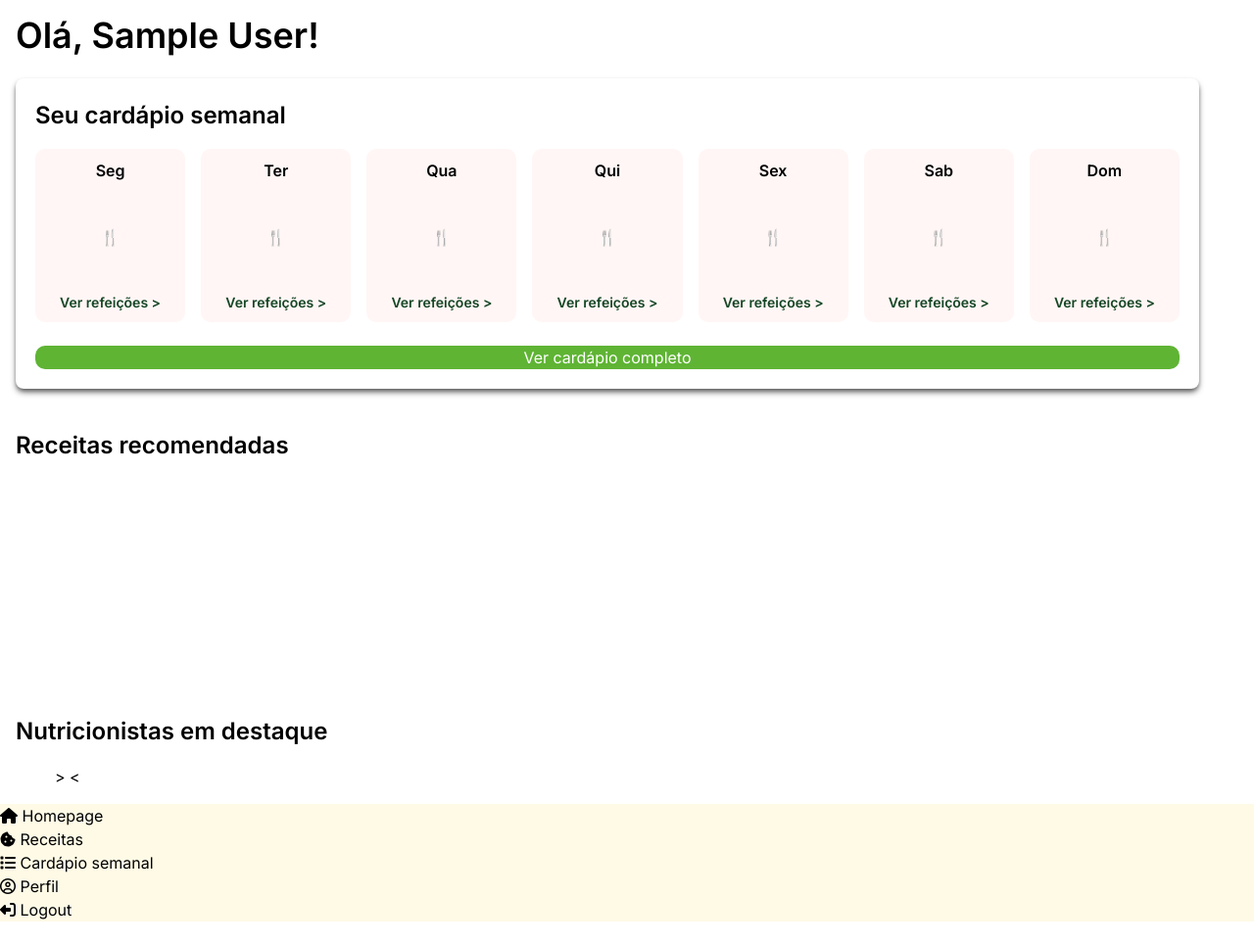
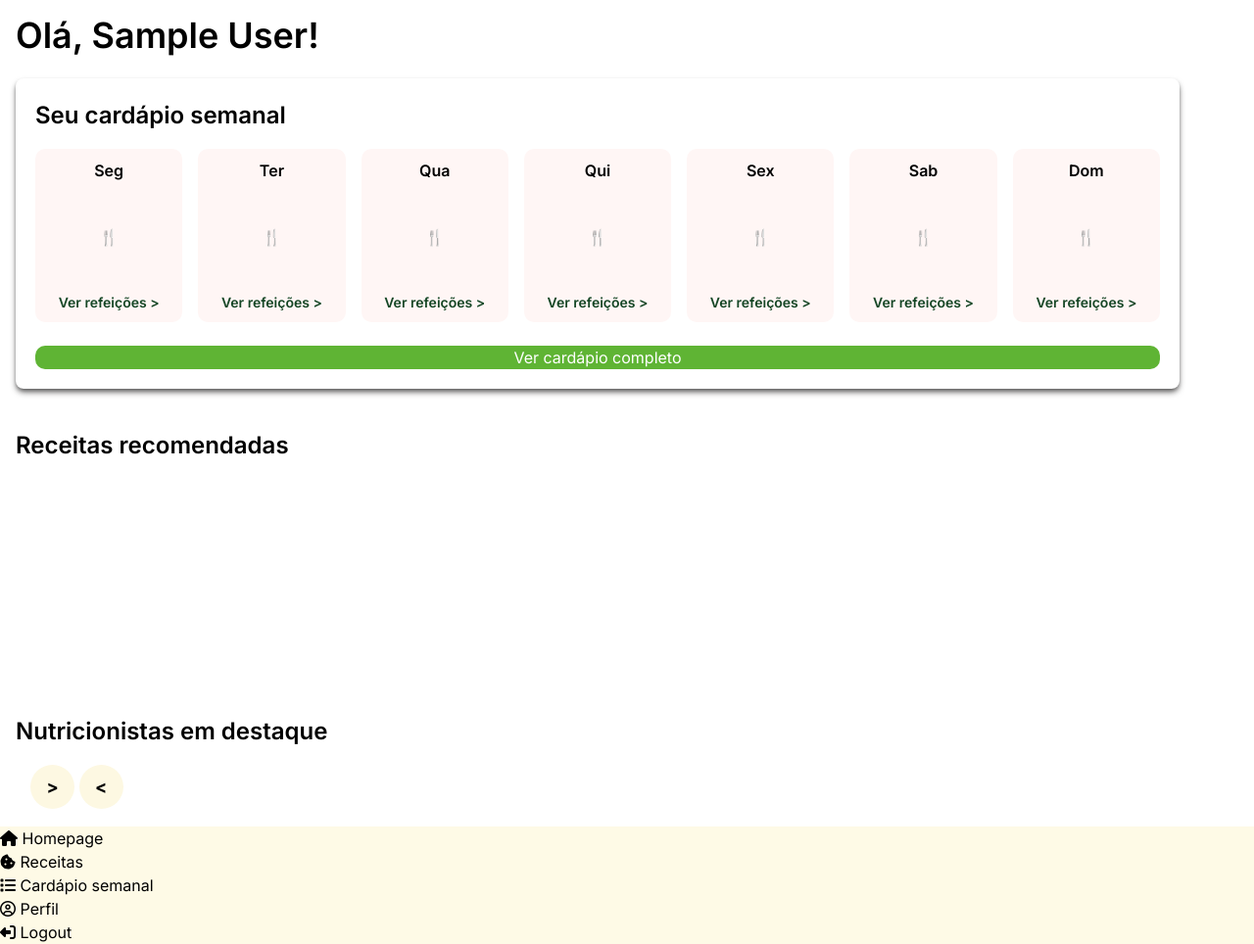
Before and after one commit to ceci869/NutriJoy-IFZN, a Flask app: page /homepage in a window 1280 px wide. Shown: the part 90-1054 px from the top of the page at 98% size. Before the commit the page ends 1031 px from the top, so only its background shows below. Run offline with Flask 3, Linux system fonts and the light colour scheme; the visitor is signed in with stand-in values (Sample User, id 1); data comes from the database, SQL or seed files in the repository; data that the repository does not hold is empty; parts of the project's set-up code (start-up, migrations or seed data) failed here and were passed over; some libraries are stand-ins or nearby versions; some web fonts are replaced.

Commit message:
Atualizando homepage

```diff
--- a/templates/homepage.html
+++ b/templates/homepage.html
@@ -16,7 +16,7 @@
     </h1>
 
     <!-- Cardápio semanal -->
-    <div class="rounded-lg p-5 mb-10 shadow-md shadow-[#5D5C5C] mr-[40px]">
+    <div class="rounded-lg p-5 mb-10 shadow-md shadow-[#5D5C5C] mr-[60px]">
 
         <h2 class="text-[24px] font-semibold mb-4">
             Seu cardápio semanal
@@ -123,7 +123,7 @@
         Receitas recomendadas
     </h2>
 
-    <div class="grid grid-cols-4 gap-6 mb-12 mr-[40px]">
+    <div class="grid grid-cols-4 gap-6 mb-12 mr-[60px]">
 
         <div class="card bg-base-200 h-48"></div>
 
@@ -140,20 +140,20 @@
     <h2 class="text-[24px] font-semibold mb-4">
         Nutricionistas em destaque
     </h2>
-    <div class="flex">
-    <div id="nutri_carrossel" class="flex gap-4 carousel mr-[40px]">
+    <div class="flex items-center">
+    <div id="nutri_carrossel" class="flex gap-4 carousel">
         {% for nutritionist in nutritionists %}
-        <div class="carousel-item card shadow-md shadow-[#5D5C5C] mb-[5px] p-4 w-80">
-            <div class="flex items-center gap-4">
+        <div class="flex justify-center carousel-item card shadow-md shadow-[#5D5C5C] mb-[5px] p-4 w-80">
+            <div class="flex gap-4 h-full items-stretch">
 
                 <div class="avatar placeholder">
-                    <div class="rounded-full w-16">
-                        <img src="/{{ nutritionist.profile_photo.replace('\\', '/') }}" alt="">
+                    <div class="rounded-full w-22">
+                        <img src="/{{ nutritionist.profile_photo.replace('\\', '/') }}" alt="Imagem de perfil">
                     </div>
                 </div>
 
-                <div>
-
+                <div class="flex flex-col justify-between self-stretch">
+                    <div>
                     <h3 class="font-medium">
                         {{ nutritionist.name }}
                     </h3>
@@ -161,8 +161,8 @@
                     <p class="text-sm">
                         CRN {{nutritionist.crn}}
                     </p>
-
-                    <button class="btn btn-sm mt-2">
+                    </div>
+                    <button class="btn btn-sm mt-2 w-fit">
                         <a href="{{ url_for('perfilnutricionista', nutritionist_crn=nutritionist.crn) }}">Ver perfil</a>
                     </button>
 
@@ -174,9 +174,9 @@
         {% endfor %}
 
     </div>
-    <div>
-    <button onclick="rolarCarrossel('nutri_carrossel', 1)">></button>
-    <button onclick="rolarCarrossel('nutri_carrossel', -1)"><</button>
+    <div class="ml-[15px]">
+    <button onclick="rolarCarrossel('nutri_carrossel', 1)" class="mb-[2px] w-[45px] h-[45px] bg-[#FDF8E2] rounded-full font-bold text-[18px]">></button>
+    <button onclick="rolarCarrossel('nutri_carrossel', -1)" class="w-[45px] h-[45px] bg-[#FDF8E2] rounded-full font-bold text-[18px]"><</button>
     </div>
     </div>
     {% endblock %}
```
